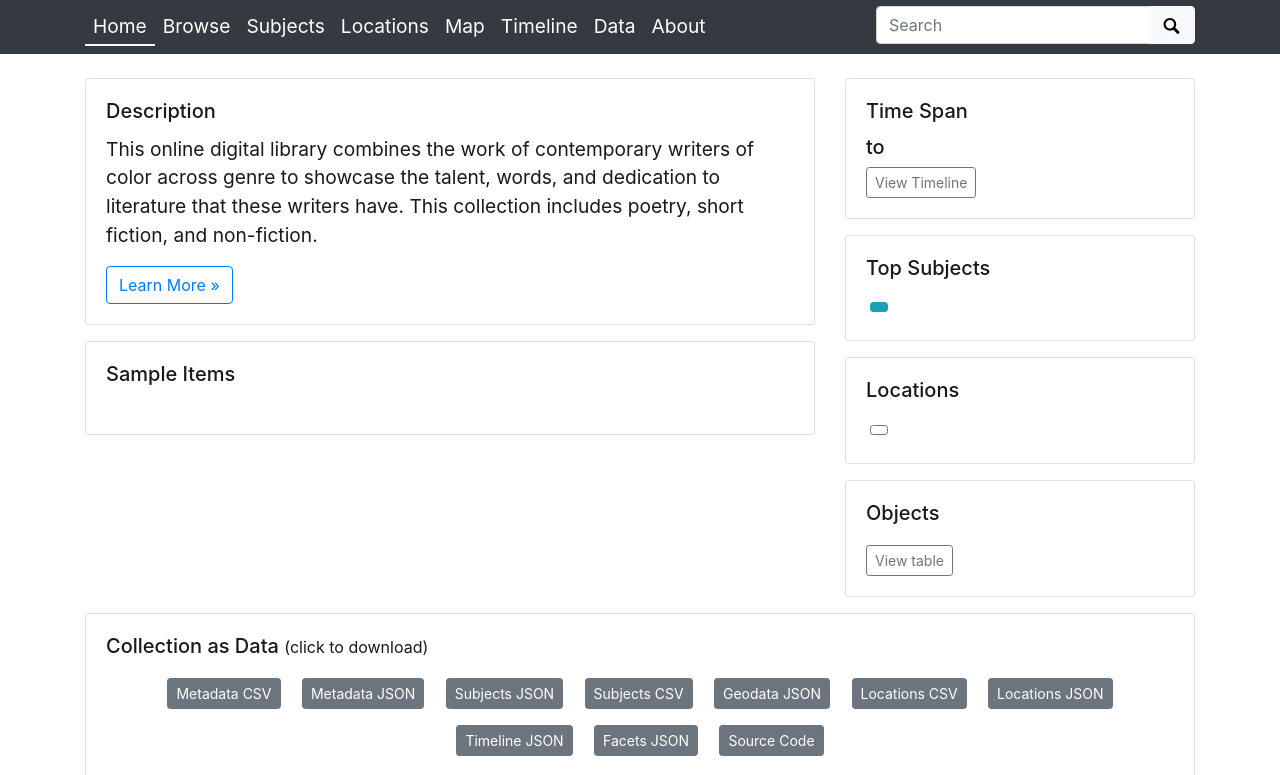
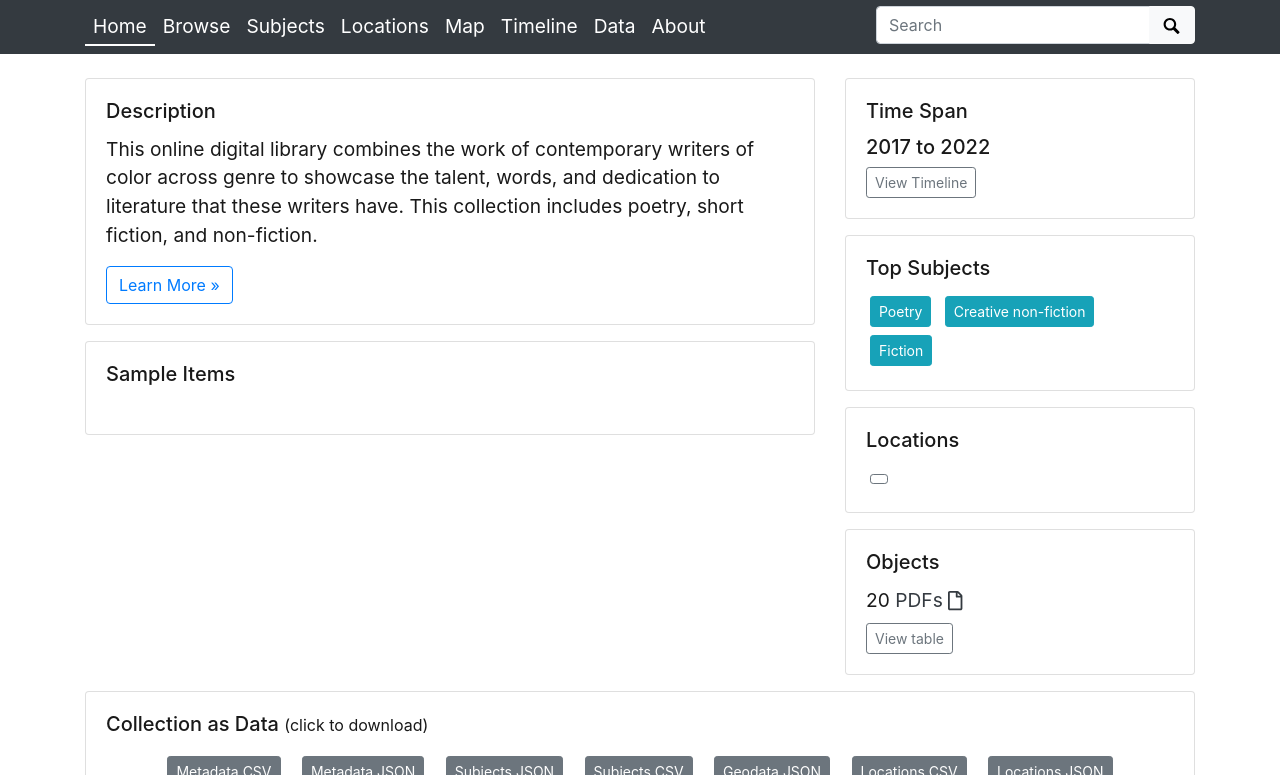
Before and after one commit to chmccla/Digital-Library-for-Writers-of-Color, a Jekyll site: the page built from index.md, in a window 1280 px wide and 900 px high, scrolled down 220 px, cut to the strip 125-900 px from the top of the window. Built offline with Jekyll 4.4.1, drawn with Linux system fonts in a browser that asks for light colours; part of the change alters nothing that is shown.

Commit message:
Attempt 4

```diff
--- a/_config.yml
+++ b/_config.yml
@@ -34,7 +34,7 @@ author: Christiana McClain
 #
 # Set the metadata for your collection (the name of the csv file in your _data directory that describes the objects in your collection)
 # Use the filename of your CSV **without** the ".csv" extension! E.g. _data/demo-metadata.csv --> "demo-metadata"
-metadata: DLWOC.csv
+metadata: DLWOC
 
 ##########
 # Site/Organization Branding
```
